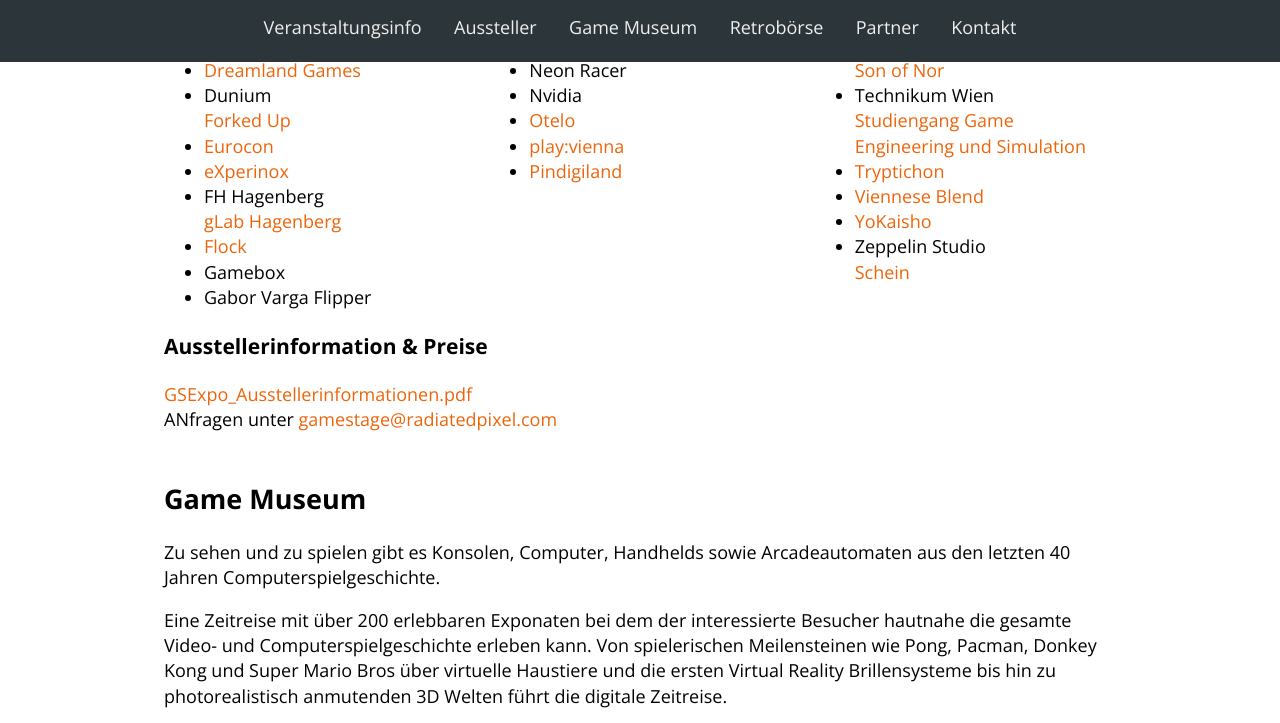
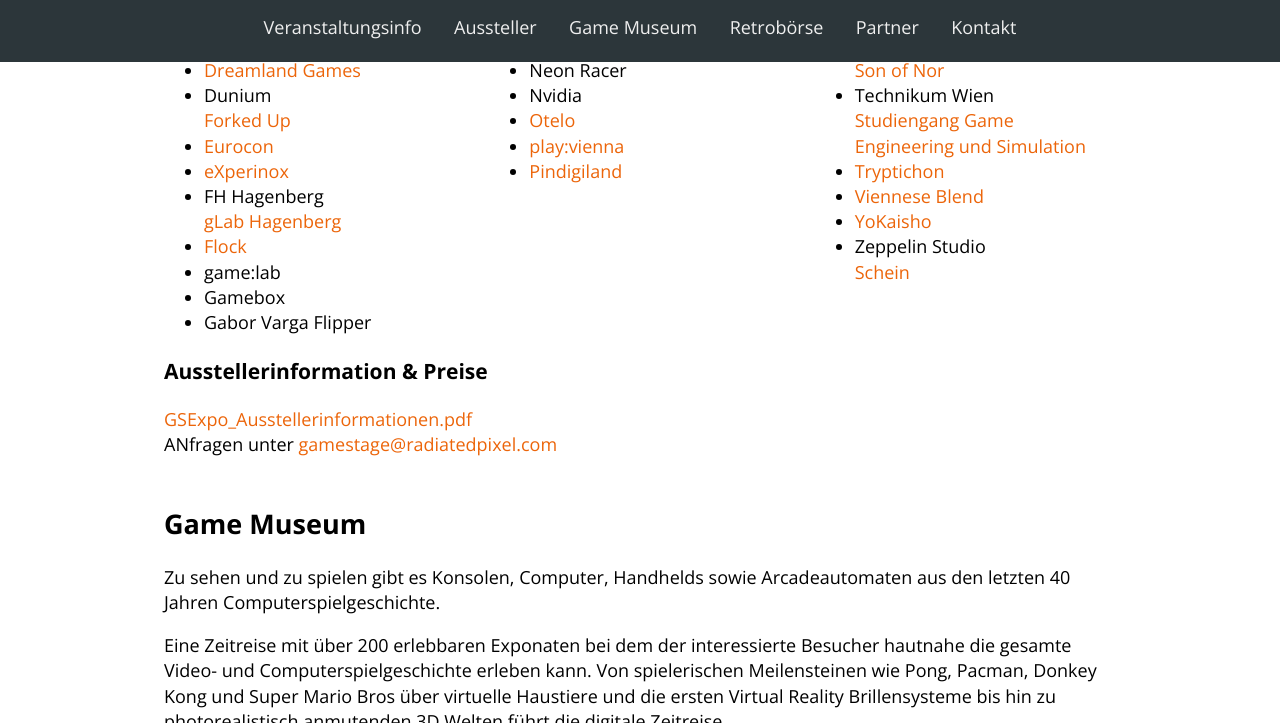
Before and after one commit to Lorti/gsexpo, a Jekyll site: the page built from index.html, in a window 1280 px wide and 900 px high, scrolled down 1810 px, cut to the strip 0-723 px from the top of the window. Built offline with Jekyll 4.4.1, drawn with Linux system fonts in a browser that asks for light colours; nearby versions of some CDN libraries; Markdown is read by kramdown in place of the engine named in the settings.

Commit message:
Update exhibitors.markdown

```diff
--- a/_includes/exhibitors.markdown
+++ b/_includes/exhibitors.markdown
@@ -18,6 +18,7 @@
         <li><a href="http://www.experinox.com/">eXperinox</a></li>
         <li>FH Hagenberg<br/><a href="https://www.facebook.com/glabhagenberg">gLab Hagenberg</a></li>
         <li><a href="http://kommunikationsarchiv.werbungsalzburg.at/wks/projekte/5457/">Flock</a></li>
+        <li>game:lab</li>
         <li>Gamebox</li>
         <li>Gabor Varga Flipper</li>
       </ul>
```
